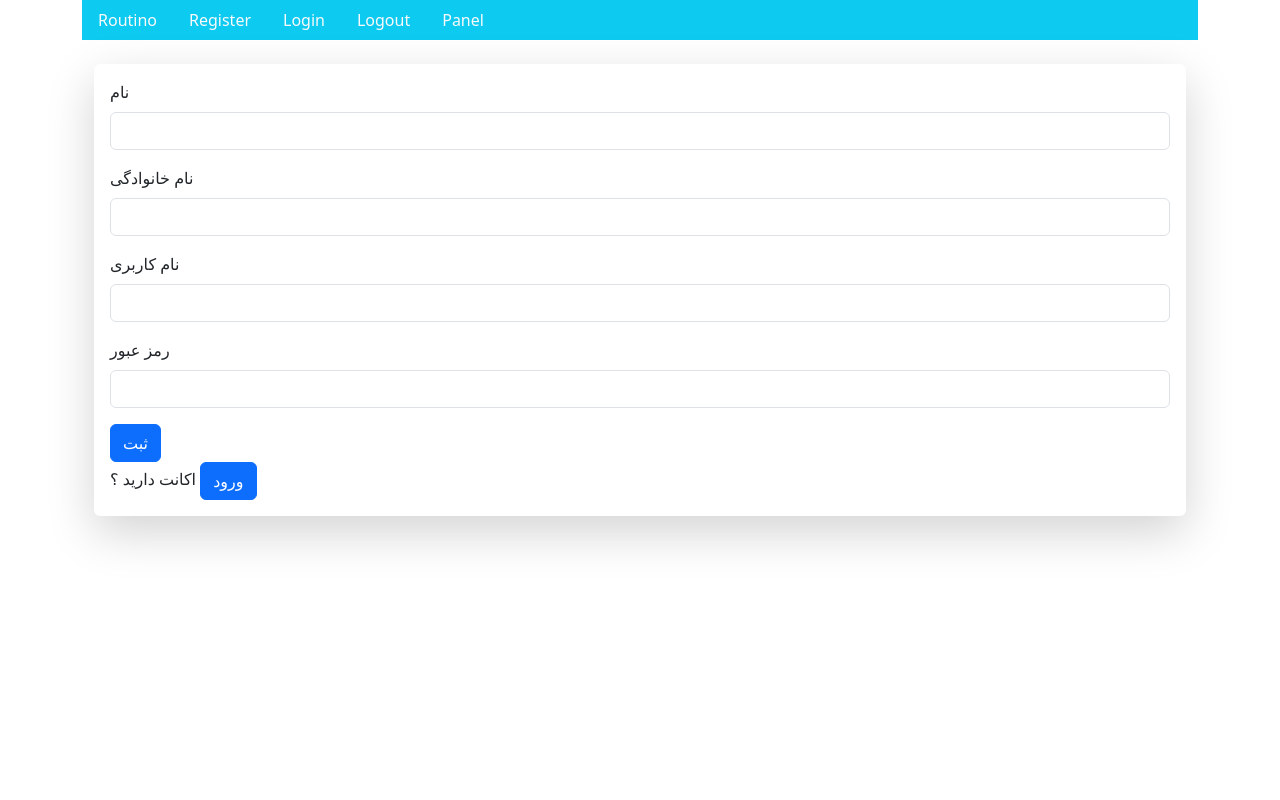
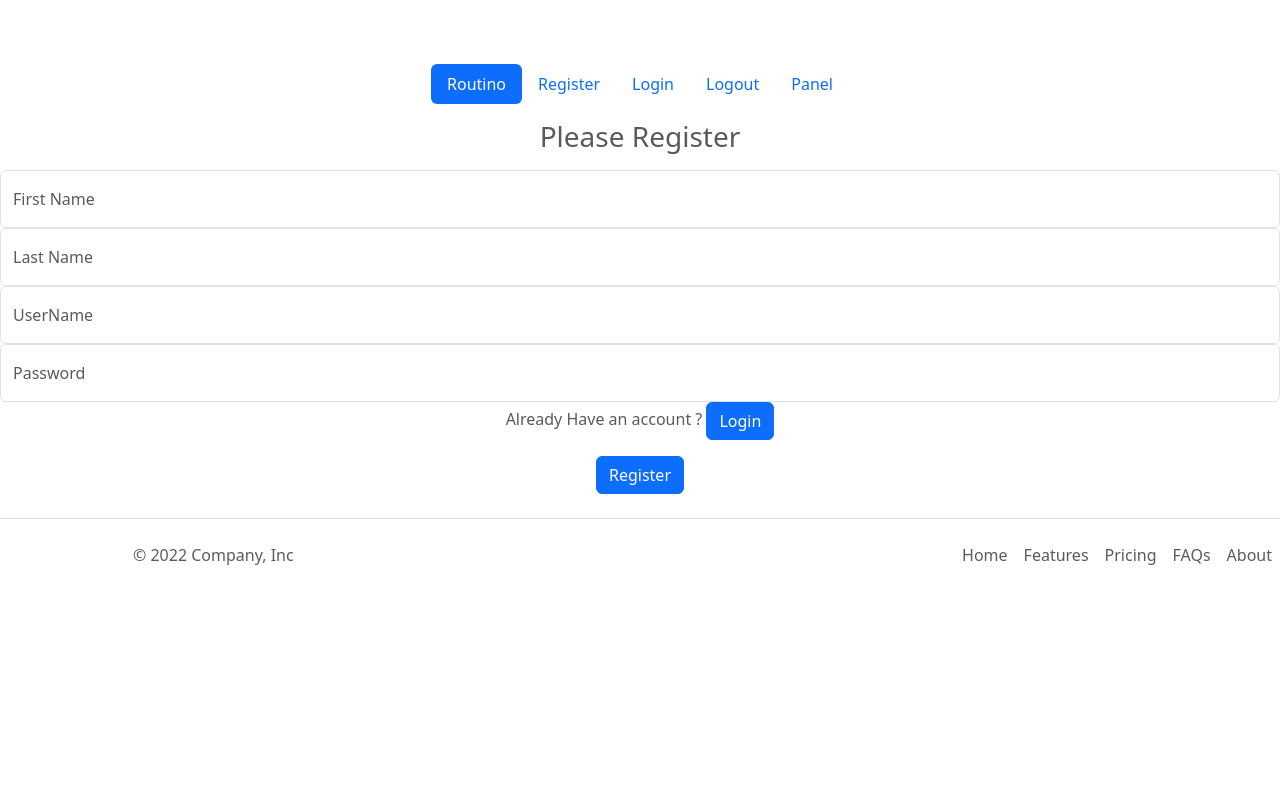
Before and after one commit to pouya-mhb/routino, a Django app: page /register in a window 1280 px wide. Run offline with Django 3.2, Linux system fonts and the light colour scheme; some libraries are stand-ins or nearby versions.

Commit message:
update templates
update base
delete junks
modify register and login
add css files

```diff
--- a/routino/mvp/Templates/Register.html
+++ b/routino/mvp/Templates/Register.html
@@ -1,48 +1,46 @@
-{% extends "base.html" %}
+{% extends "Base.html" %}
 {% load bootstrap5 %}
 {% block content %}
 
 <title>{{title}}</title>
 
-<body>
-    <div class="container rtl">
-        <br>
-        <div
-            class="uk-card uk-card-default uk-card-body uk-container uk-position-center rtl shadow-lg p-3 mb-5 bg-body rounded">
-            <div class="card-body">
+<body class="text-center">
+    <main class="form-signin w-100 m-auto">
         <form method="POST">
             {% csrf_token %}
-                    <fieldset>
-                        <div class="mb-3">
-                            <label for="exampleInputEmail1" class="form-label">نام</label>
-                            <input name="firstName" type="text" class="form-control" id="firstname"
-                                aria-describedby="emailHelp">
+            <h1 class="h3 mb-3 fw-normal">Please Register</h1>
+
+            <div class="form-floating">
+                <input type="text" class="form-control" id="firstname" placeholder="name@example.com">
+                <label for="floatingInput">First Name</label>
             </div>
-                        <div class="mb-3">
-                            <label for="exampleInputPassword1" class="form-label">نام خانوادگی</label>
-                            <input name="lastName" type="text" class="form-control" id="lastname">
+            <div class="form-floating">
+                <input type="text" class="form-control" id="lastname" placeholder="name@example.com">
+                <label for="floatingInput">Last Name</label>
             </div>
-                        <div class="mb-3">
-                            <label for="exampleInputEmail1" class="form-label">نام کاربری</label>
-                            <input name="username" type="text" class="form-control" id="username"
-                                aria-describedby="emailHelp" required>
+            <div class="form-floating">
+                <input type="text" class="form-control" id="username" placeholder="name@example.com">
+                <label for="floatingInput">UserName</label>
             </div>
-                        <div class="mb-3">
-                            <label for="exampleInputPassword1" class="form-label">رمز عبور</label>
-                            <input name="password" type="password" class="form-control" id="password" required>
+            <div class="form-floating">
+                <input type="password" class="form-control" id="password" placeholder="Password">
+                <label for="floatingPassword">Password</label>
             </div>
-                    </fieldset>
-                    <!-- {{form}} -->
+
+            <div class="checkbox mb-3">
+                <label>
+                    <span>
+                        Already Have an account ?
+                        <a type="submit" href="{% url 'login' %}" method='GET' class="btn btn-primary">Login</a>
+                    </span>
+                </label>
+            </div>
             {% buttons %}
-                    <button type="submit" class="btn btn-primary" method="POST">ثبت</button>
+            <button type="submit" class="btn btn-primary" method="POST">Register</button>
             {% endbuttons %}
         </form>
-                <span>
-                    اکانت دارید ؟
-                    <a type="submit" href="{% url 'login' %}" method='GET' class="btn btn-primary">ورود</a>
-                </span>
-            </div>
-        </div>
+    </main>
+
 </body>
 
 </html>
--- a/routino/mvp/Templates/base.html
+++ b/routino/mvp/Templates/base.html
@@ -1,37 +1,71 @@
-<!DOCTYPE html>
-<html>
+{% load bootstrap5 %}
+{% bootstrap_css %}
+{% bootstrap_javascript %}
+
+<!doctype html>
+<html lang="en">
 
 <head>
     <title>{% block title %}{% endblock %}</title>
-    {% load bootstrap5 %}
-    {% bootstrap_css %}
-    {% bootstrap_javascript %}
+
+    <!-- Bootstrap core CSS -->
+    <link href="../assets/dist/css/bootstrap.min.css" rel="stylesheet">
+
+    <style>
+        .bd-placeholder-img {
+            font-size: 1.125rem;
+            text-anchor: middle;
+            -webkit-user-select: none;
+            -moz-user-select: none;
+            user-select: none;
+        }
+
+        @media (min-width: 768px) {
+            .bd-placeholder-img-lg {
+                font-size: 3.5rem;
+            }
+        }
+    </style>
+
+
+    <!-- Custom styles for this template -->
+    <link href="carousel.css" rel="stylesheet">
 </head>
+<div class="container">
+    <header class="d-flex justify-content-center py-3">
+        <ul class="nav nav-pills">
+            <li class="nav-item"><a href="/" class="nav-link active" aria-current="page">Routino</a></li>
+            <li class="nav-item"><a href="/register" class="nav-link">Register</a></li>
+            <li class="nav-item"><a href="/login" class="nav-link">Login</a></li>
+            <li class="nav-item"><a href="/logout" class="nav-link">Logout</a></li>
+            <li class="nav-item"><a href="/admin" class="nav-link">Panel</a></li>
+        </ul>
+    </header>
+</div>
 
 <body>
+    {% block content %}
+    {% endblock %}
 
-    <div class="container">
-        <ul class="nav bg-info">
-            <li class="nav-item">
-                <a class="nav-link link-light" href="/">Routino</a>
-            </li>
-            <li class="nav-item">
-                <a class="nav-link link-light" href="/register">Register</a>
-            </li>
-            <li class="nav-item">
-                <a class="nav-link link-light" href="/login">Login</a>
-            </li>
-            <li class="nav-item">
-                <a class="nav-link link-light" href="/logout">Logout</a>
-            </li>
-            <li class="nav-item">
-                <a class="nav-link link-light" href="/admin">Panel</a>
-            </li>
-        </ul>
-
-        {% block content %}
-        {% endblock %}
-    </div>
 </body>
 
+<footer class="d-flex flex-wrap justify-content-between align-items-center py-3 my-4 border-top">
+    <p class="col-md-4 mb-0 text-muted">&copy; 2022 Company, Inc</p>
+
+    <a href="/"
+        class="col-md-4 d-flex align-items-center justify-content-center mb-3 mb-md-0 me-md-auto link-dark text-decoration-none">
+        <svg class="bi me-2" width="40" height="32">
+            <use xlink:href="#bootstrap" />
+        </svg>
+    </a>
+
+    <ul class="nav col-md-4 justify-content-end">
+        <li class="nav-item"><a href="#" class="nav-link px-2 text-muted">Home</a></li>
+        <li class="nav-item"><a href="#" class="nav-link px-2 text-muted">Features</a></li>
+        <li class="nav-item"><a href="#" class="nav-link px-2 text-muted">Pricing</a></li>
+        <li class="nav-item"><a href="#" class="nav-link px-2 text-muted">FAQs</a></li>
+        <li class="nav-item"><a href="#" class="nav-link px-2 text-muted">About</a></li>
+    </ul>
+</footer>
+
 </html>
--- /dev/null
+++ b/routino/mvp/Templates/carousel.css
@@ -0,0 +1,93 @@
+/* GLOBAL STYLES
+-------------------------------------------------- */
+/* Padding below the footer and lighter body text */
+
+body {
+  padding-top: 3rem;
+  padding-bottom: 3rem;
+  color: #5a5a5a;
+}
+
+
+/* CUSTOMIZE THE CAROUSEL
+-------------------------------------------------- */
+
+/* Carousel base class */
+.carousel {
+  margin-bottom: 4rem;
+}
+/* Since positioning the image, we need to help out the caption */
+.carousel-caption {
+  bottom: 3rem;
+  z-index: 10;
+}
+
+/* Declare heights because of positioning of img element */
+.carousel-item {
+  height: 32rem;
+}
+.carousel-item > img {
+  position: absolute;
+  top: 0;
+  left: 0;
+  min-width: 100%;
+  height: 32rem;
+}
+
+
+/* MARKETING CONTENT
+-------------------------------------------------- */
+
+/* Center align the text within the three columns below the carousel */
+.marketing .col-lg-4 {
+  margin-bottom: 1.5rem;
+  text-align: center;
+}
+.marketing h2 {
+  font-weight: 400;
+}
+/* rtl:begin:ignore */
+.marketing .col-lg-4 p {
+  margin-right: .75rem;
+  margin-left: .75rem;
+}
+/* rtl:end:ignore */
+
+
+/* Featurettes
+------------------------- */
+
+.featurette-divider {
+  margin: 5rem 0; /* Space out the Bootstrap <hr> more */
+}
+
+/* Thin out the marketing headings */
+.featurette-heading {
+  font-weight: 300;
+  line-height: 1;
+  /* rtl:remove */
+  letter-spacing: -.05rem;
+}
+
+
+/* RESPONSIVE CSS
+-------------------------------------------------- */
+
+@media (min-width: 40em) {
+  /* Bump up size of carousel content */
+  .carousel-caption p {
+    margin-bottom: 1.25rem;
+    font-size: 1.25rem;
+    line-height: 1.4;
+  }
+
+  .featurette-heading {
+    font-size: 50px;
+  }
+}
+
+@media (min-width: 62em) {
+  .featurette-heading {
+    margin-top: 7rem;
+  }
+}
```
Also changed, not shown: routino/mvp/Templates/Login.html (+13 -20 lines), routino/mvp/Templates/overview.html (deleted, +0 -91 lines), routino/mvp/Templates/signin.css (added, +33 -0 lines), routino/mvp/Templates/sticky-footer.css (added, +9 -0 lines). Lines whose indentation alone changed are shown as unchanged.
